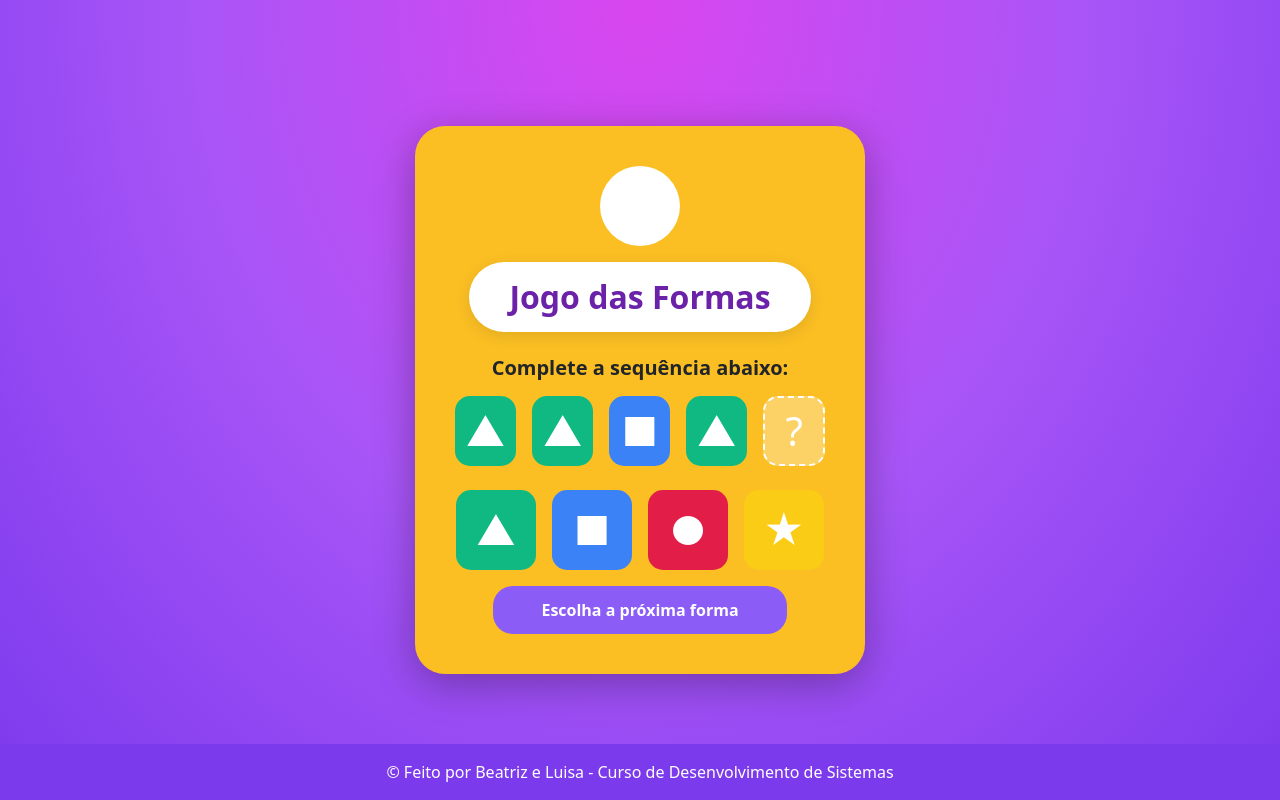
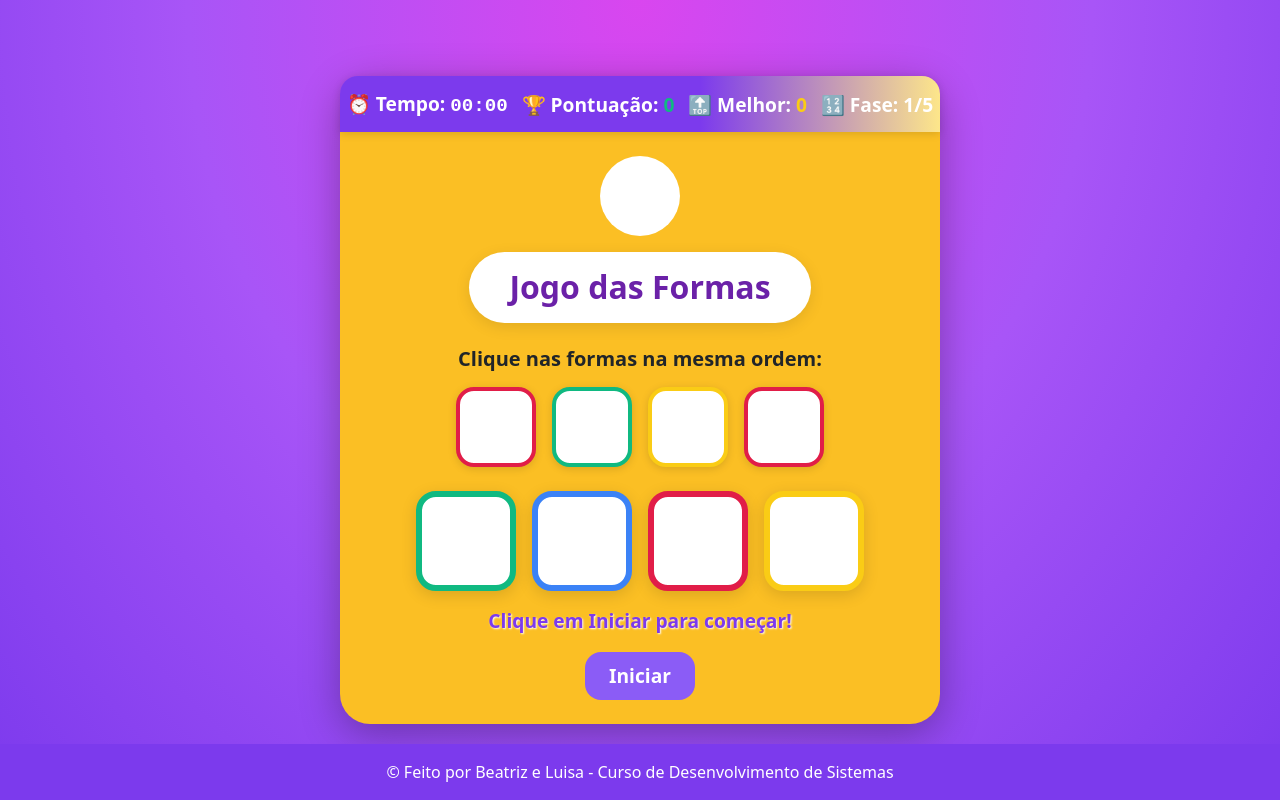
Before and after one commit to BiaS1lva6/RobertoRobo, a React (Vite) app: page /sequence-game in a window 1280 px wide. Built offline with nearby package versions, Linux system fonts and the light colour scheme.

Commit message:
feat: update GameComplete component and route path; enhance styling for sequence game

```diff
--- a/src/App.jsx
+++ b/src/App.jsx
@@ -64,7 +64,7 @@ function App() {
             {/* Jogos */}
             <Route path="/sequence-game" element={<SequenceGame />} />
             <Route path="/shapes-game" element={<ShapesGame />} />
-            <Route path="/games/complete" element={<GameComplete />} />
+            <Route path="/games-complete" element={<GameComplete />} />
 
             {/* Páginas administrativas */}
             <Route path="/admin/dashboard" element={<AdminDashboard />} />
--- a/src/index.css
+++ b/src/index.css
@@ -474,3 +474,74 @@ body {
     transform: scaleY(0.15);
   }
 }
+
+.sequence-bg {
+  background: linear-gradient(135deg, #7c3aed 0%, #fde68a 100%);
+}
+
+.seq-card {
+  background: linear-gradient(135deg, #fde68a 60%, #fff 100%);
+  border-radius: 28px;
+  box-shadow: 0 8px 32px #0003;
+  padding: 40px 32px;
+  max-width: 600px;
+  width: 100%;
+  margin-top: 40px;
+}
+
+.seq-header {
+  width: 100%;
+}
+
+.mascot {
+  /* Mascote imagem */
+}
+
+.seq-timer {
+  font-size: 1.2rem;
+  font-weight: bold;
+  color: #7c3aed;
+  padding: 0 8px;
+}
+
+.btn-game {
+  background: #7c3aed;
+  color: #fff;
+  border: none;
+  border-radius: 16px;
+  padding: 8px 18px;
+  font-weight: bold;
+  margin: 0 4px;
+  box-shadow: 0 2px 8px #0002;
+  transition: background 0.2s;
+}
+.btn-game:hover:not(:disabled) {
+  background: #a78bfa;
+}
+
+.seq-display {
+  /* Sequência de formas */
+}
+
+.seq-slot {
+  width: 80px;
+  height: 80px;
+  display: flex;
+  align-items: center;
+  justify-content: center;
+  border-radius: 18px;
+  background: #fff8;
+}
+
+.choice-btn {
+  transition: transform 0.1s;
+}
+.choice-btn:active {
+  transform: scale(0.92);
+}
+
+.game-msg {
+  font-size: 1.2rem;
+  color: #7c3aed;
+  text-shadow: 1px 1px 2px #fff;
+}
--- a/src/pages/GameComplete.jsx
+++ b/src/pages/GameComplete.jsx
@@ -1,9 +1,8 @@
 import { useNavigate } from "react-router";
 import Header from "../components/Header";
-import Footer from "../components/Footer";
 
 export default function GameComplete() {
-  const router = useNavigate();
+  const navigate = useNavigate(); // Substituí "router" por "navigate"
 
   return (
     <div
@@ -21,51 +20,26 @@ export default function GameComplete() {
             <div style={{ fontSize: "6rem" }} className="mb-3">
               🎉
             </div>
-            <h1
-              className="fw-bold mb-3"
-              style={{ color: "var(--text-dark)" }}
-            >
-              Parabéns!
-            </h1>
-            <h4 style={{ color: "var(--text-dark)" }}>
-              Você conseguiu passar de todas as fases!
-            </h4>
+            <h1 className="fw-bold mb-3">Jogo Completo!</h1>
+            <p className="mb-0">Você concluiu o jogo com sucesso.</p>
           </div>
 
-          <div className="d-flex gap-3 justify-content-center flex-wrap">
+          <div className="mt-4">
             <button
               className="btn btn-yellow btn-lg px-4"
-              onClick={() => router.push("/games")}
+              onClick={() => navigate("/games")} // Substituí "router.push" por "navigate"
             >
               Jogar Novamente
             </button>
             <button
               className="btn btn-purple btn-lg px-4"
-              onClick={() => router.push("/user/dashboard")}
+              onClick={() => navigate("/user/dashboard")} // Substituí "router.push" por "navigate"
             >
               Voltar ao Início
             </button>
           </div>
-
-          <div className="mt-5">
-            <div
-              className="d-inline-block p-4 rounded-4"
-              style={{
-                backgroundColor: "rgba(255, 255, 255, 0.2)",
-                backdropFilter: "blur(10px)",
-              }}
-            >
-              <h5 className="text-white mb-3">Suas Conquistas:</h5>
-              <div className="d-flex gap-3 justify-content-center">
-                <div style={{ fontSize: "2rem" }}>🏆</div>
-                <div style={{ fontSize: "2rem" }}>⭐</div>
-                <div style={{ fontSize: "2rem" }}>🎯</div>
-              </div>
-            </div>
-          </div>
         </div>
       </div>
-      <Footer/>
     </div>
   );
 }
--- a/src/pages/SequenceGame.jsx
+++ b/src/pages/SequenceGame.jsx
@@ -1,7 +1,9 @@
-import { useState } from "react";
+import React, { useState, useEffect, useRef } from "react";
+import { useNavigate } from "react-router";
 import "bootstrap/dist/css/bootstrap.min.css";
 import Footer from "../components/Footer";
 
+// Formas disponíveis
 const shapes = [
   { id: "triangle", name: "Triângulo", color: "#10B981", symbol: "▲" },
   { id: "square", name: "Quadrado", color: "#3B82F6", symbol: "■" },
@@ -9,82 +11,252 @@ const shapes = [
   { id: "star", name: "Estrela", color: "#FACC15", symbol: "★" },
 ];
 
+// Gerar sequência aleatória
+function generateRandomSequence(length = 4) {
+  return Array.from({ length }, () =>
+    Math.floor(Math.random() * shapes.length)
+  );
+}
+
+// Formatar timer
+function formatTimer(totalSeconds) {
+  const min = String(Math.floor(totalSeconds / 60)).padStart(2, "0");
+  const sec = String(totalSeconds % 60).padStart(2, "0");
+  return `${min}:${sec}`;
+}
+
+const MAX_ROUNDS = 5; // Defina quantas rodadas até mostrar GameComplete
+
 export default function SequenceGame() {
-  const [sequence] = useState([0, 0, 1, 0]);
+  const navigate = useNavigate();
+  const [sequence, setSequence] = useState(generateRandomSequence());
   const [userSequence, setUserSequence] = useState([]);
+  const [gameStarted, setGameStarted] = useState(false);
   const [gameComplete, setGameComplete] = useState(false);
+  const [score, setScore] = useState(0);
+  const [bestScore, setBestScore] = useState(
+    Number(localStorage.getItem("seqGameBestScore")) || 0
+  );
+  const [timer, setTimer] = useState(0);
+  const [showSequence, setShowSequence] = useState(false);
+  const [gameMessage, setGameMessage] = useState("Clique em Iniciar para começar!");
+  const intervalRef = useRef(null);
+  const [round, setRound] = useState(1);
 
-  const handleShapeClick = (shapeIndex) => {
-    if (gameComplete) return;
+  // Timer
+  useEffect(() => {
+    if (gameStarted && !gameComplete) {
+      intervalRef.current = setInterval(() => setTimer(t => t + 1), 1000);
+    }
+    return () => clearInterval(intervalRef.current);
+  }, [gameStarted, gameComplete]);
 
-    const newSequence = [...userSequence, shapeIndex];
-    setUserSequence(newSequence);
+  // Salvar melhor pontuação
+  useEffect(() => {
+    if (score > bestScore) {
+      setBestScore(score);
+      localStorage.setItem("seqGameBestScore", score);
+    }
+  }, [score, bestScore]);
 
-    if (newSequence.length === sequence.length) {
-      const isCorrect = newSequence.every((val, idx) => val === sequence[idx]);
-      if (isCorrect) {
-        setGameComplete(true);
+  // Quando terminar, espera 2s e começa nova rodada OU navega para GameComplete
+  useEffect(() => {
+    if (gameComplete) {
+      if (round >= MAX_ROUNDS) {
+        setTimeout(() => {
+          navigate("/games-complete");
+        }, 2000);
       } else {
-        alert("❌ Tente novamente!");
-        setUserSequence([]);
+        const timeout = setTimeout(() => {
+          nextRound();
+        }, 2000);
+        return () => clearTimeout(timeout);
       }
     }
-  };
+  }, [gameComplete, round, navigate]);
+
+  // Mostra a sequência para memorizar
+  function showSequenceToUser() {
+    setShowSequence(true);
+    setGameMessage("Memorize a sequência!");
+    setUserSequence([]);
+    setTimeout(() => {
+      setShowSequence(false);
+      setGameMessage("Clique nas formas na ordem correta!");
+    }, 2000 + sequence.length * 400); // tempo total proporcional ao tamanho
+  }
+
+  function handleShapeClick(shapeIndex) {
+    if (!gameStarted || gameComplete || showSequence) return;
+
+    const nextSequence = [...userSequence, shapeIndex];
+    setUserSequence(nextSequence);
+
+    // Checa se o clique está correto
+    if (sequence[nextSequence.length - 1] !== shapeIndex) {
+      setGameMessage("❌ Tente novamente! Veja a sequência novamente.");
+      setUserSequence([]);
+      setTimeout(() => {
+        showSequenceToUser();
+      }, 1200);
+      return;
+    }
+
+    if (nextSequence.length === sequence.length) {
+      setGameComplete(true);
+      setGameMessage("🎉 Parabéns! Próxima sequência...");
+      setScore(prev => prev + sequence.length * 10);
+      clearInterval(intervalRef.current);
+      return;
+    } else {
+      setGameMessage("Continue!");
+    }
+  }
+
+  function startGame() {
+    setSequence(generateRandomSequence());
+    setUserSequence([]);
+    setGameStarted(true);
+    setGameComplete(false);
+    setGameMessage("Memorize a sequência!");
+    setScore(0);
+    setTimer(0);
+    setRound(1);
+    clearInterval(intervalRef.current);
+    showSequenceToUser();
+  }
+
+  function nextRound() {
+    setSequence(generateRandomSequence());
+    setUserSequence([]);
+    setGameComplete(false);
+    setGameMessage("Memorize a sequência!");
+    setTimer(0);
+    setRound(r => r + 1);
+    intervalRef.current = setInterval(() => setTimer(t => t + 1), 1000);
+    showSequenceToUser();
+  }
+
+  // HEADER fixo com pontuação e tempo
+  const Header = () => (
+    <div style={{
+      width: '100%',
+      background: 'linear-gradient(90deg, #7c3aed 60%, #fde68a 100%)',
+      padding: '14px 0 12px 0',
+      borderRadius: '18px 18px 0 0',
+      boxShadow: '0 2px 8px #0002',
+      display: 'flex',
+      justifyContent: 'space-around',
+      alignItems: 'center',
+      fontWeight: 'bold',
+      fontSize: '1.2rem',
+      color: '#fff',
+      marginBottom: '0px'
+    }}>
+      <span>⏰ Tempo: <span style={{fontFamily:'monospace'}}>{formatTimer(timer)}</span></span>
+      <span>🏆 Pontuação: <span style={{color:'#10B981'}}>{score}</span></span>
+      <span>🔝 Melhor: <span style={{color:'#FACC15'}}>{bestScore}</span></span>
+      <span>🔢 Fase: <span>{round}/{MAX_ROUNDS}</span></span>
+    </div>
+  );
 
   return (
     <div className="purple-gradient d-flex flex-column align-items-center justify-content-center min-vh-100">
-      <div className="yellow-card">
+      <div className="yellow-card" style={{maxWidth:'600px', width:'100%', padding:0}}>
+        {/* Header fixo */}
+        <Header />
+        <div className="p-4">
           <div className="logo-container mb-3">
             <i className="bi bi-shapes"></i>
           </div>
-
           <div className="title-bubble mb-4">
             <h1>Jogo das Formas</h1>
           </div>
-
           <h5 className="fw-bold text-purple mb-3">
-          Complete a sequência abaixo:
+            {showSequence ? "Memorize a sequência:" : "Clique nas formas na mesma ordem:"}
           </h5>
-
+          {/* Sequência a ser seguida */}
           <div className="d-flex justify-content-center gap-3 mb-4">
-          {sequence.map((shapeIdx, idx) => (
+            {showSequence
+              ? sequence.map((shapeIdx, idx) => (
                   <div
                     key={idx}
                     className="shape-slot"
-              style={{ backgroundColor: shapes[shapeIdx].color }}
+                    style={{
+                      backgroundColor: shapes[shapeIdx].color,
+                      border: "4px solid " + shapes[shapeIdx].color,
+                      width: "80px",
+                      height: "80px",
+                      display: "flex",
+                      alignItems: "center",
+                      justifyContent: "center",
+                      borderRadius: "18px",
+                      fontSize: "2.5rem",
+                      boxShadow: "0 2px 8px #0002",
+                      color: "#fff"
+                    }}
                   >
                     {shapes[shapeIdx].symbol}
                   </div>
+                ))
+              : sequence.map((shapeIdx, idx) => (
+                  <div
+                    key={idx}
+                    className="shape-slot"
+                    style={{
+                      background: "#fff",
+                      border: `4px solid ${shapes[shapeIdx].color}`,
+                      width: "80px",
+                      height: "80px",
+                      display: "flex",
+                      alignItems: "center",
+                      justifyContent: "center",
+                      borderRadius: "18px",
+                      fontSize: "2.5rem",
+                      boxShadow: "0 2px 8px #0002"
+                    }}
+                  ></div>
                 ))}
-          <div className="shape-slot question">?</div>
           </div>
-
+          {/* Botões de escolha -- agora cada botão mostra a forma */}
           <div className="choices d-flex justify-content-center flex-wrap gap-3 mb-3">
             {shapes.map((shape, idx) => (
               <button
                 key={shape.id}
                 onClick={() => handleShapeClick(idx)}
                 className="shape-button"
-              style={{ backgroundColor: shape.color }}
+                style={{
+                  backgroundColor: "#fff",
+                  border: `6px solid ${shape.color}`,
+                  borderRadius: "20px",
+                  padding: "20px",
+                  width: "100px",
+                  height: "100px",
+                  boxShadow: "0 4px 16px #0002",
+                  fontSize: "2.5rem",
+                  display: "flex",
+                  alignItems: "center",
+                  justifyContent: "center"
+                }}
+                disabled={!gameStarted || gameComplete || showSequence}
               >
                 {shape.symbol}
               </button>
             ))}
           </div>
-
-        {gameComplete ? (
-          <div className="mt-3">
-            <button className="btn-yellow" onClick={() => setUserSequence([])}>
-              🎉 Parabéns! Jogar novamente
-            </button>
+          {/* Mensagem do jogo */}
+          <div className="game-msg mb-3 text-center fw-bold" style={{fontSize:'1.2rem', color:'#7c3aed', textShadow:'1px 1px 2px #fff'}}>
+            {gameMessage}
           </div>
-        ) : (
-          <div className="mt-3">
-            <button className="btn-purple" disabled>
-              Escolha a próxima forma
+          {/* Botão de iniciar só no começo */}
+          {!gameStarted && (
+            <div className="d-flex justify-content-center mt-3">
+              <button className="btn-purple" style={{fontWeight:'bold', fontSize:'1.2rem', borderRadius:'16px', padding:'10px 24px'}} onClick={startGame}>
+                Iniciar
               </button>
             </div>
           )}
+        </div>
       </div>
       <Footer/>
     </div>
```
Lines whose indentation alone changed are shown as unchanged.
